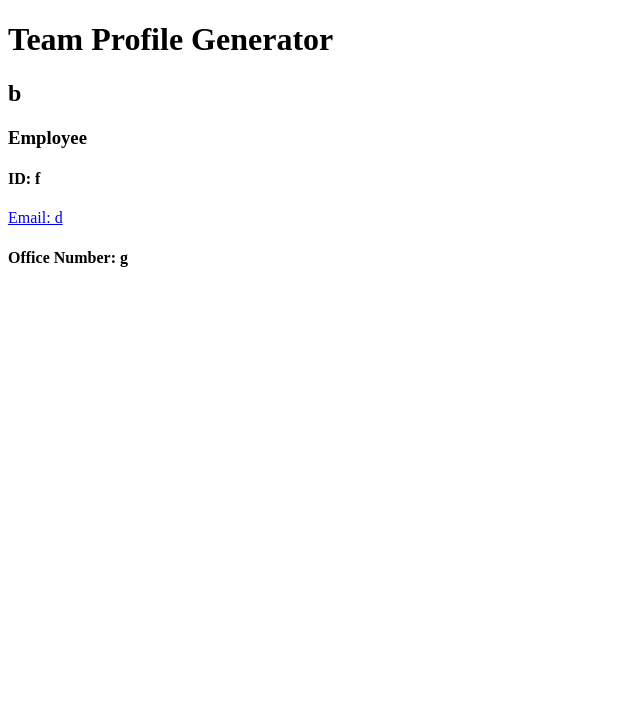
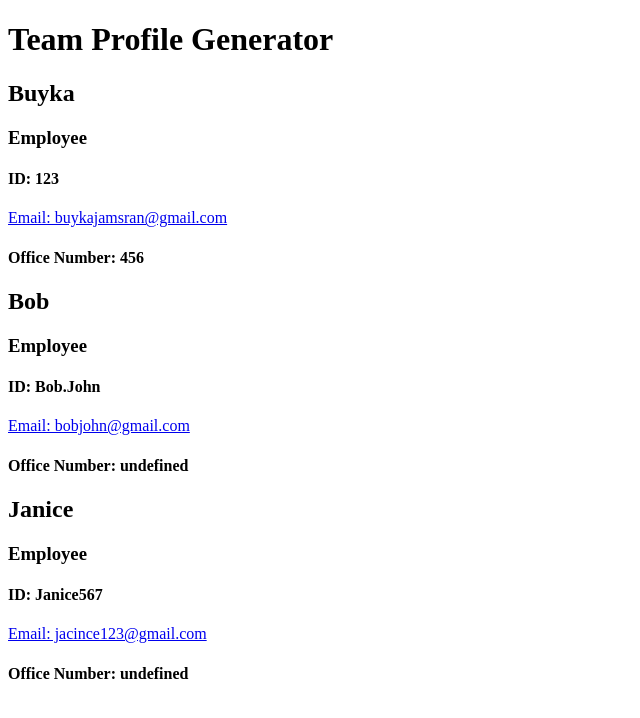
Before and after one commit to buykajamsran/Team-Profile-Generator, a website: page dist/index.html in a window 1280 px wide. Shown: the whole page, without its empty margins (0-640 px from the left). Drawn offline with Linux system fonts and the light colour scheme.

Commit message:
ReadME updated

```diff
--- a/dist/index.html
+++ b/dist/index.html
@@ -21,7 +21,7 @@
                     <div class='card-container'>
                         <div class='card-title-row'>
                             <div class='card-col-title'>
-                                <h2>b</h2>
+                                <h2>Buyka</h2>
                             </div>
                             <div class='card-col-title'>
                                 <h3>Employee</h3>
@@ -29,13 +29,57 @@
                         </div>
                         <div class='card-body-row'>
                             <div class='card-col-body'>
-                                <h4>ID: f</h4>
+                                <h4>ID: 123</h4>
                             </div>
                             <div class='card-col-body'>
-                                <a href='mailto:d'>Email: d</a>
+                                <a href='mailto:buykajamsran@gmail.com'>Email: buykajamsran@gmail.com</a>
                             </div>
                             <div class='card-col-body'>
-                                <h4>Office Number: g</h4>
+                                <h4>Office Number: 456</h4>
+                            </div>
+                        </div>
+                    </div>
+
+                    <div class='card-container'>
+                        <div class='card-title-row'>
+                            <div class='card-col-title'>
+                                <h2>Bob</h2>
+                            </div>
+                            <div class='card-col-title'>
+                                <h3>Employee</h3>
+                            </div>
+                        </div>
+                        <div class='card-body-row'>
+                            <div class='card-col-body'>
+                                <h4>ID: Bob.John</h4>
+                            </div>
+                            <div class='card-col-body'>
+                                <a href='mailto:bobjohn@gmail.com'>Email: bobjohn@gmail.com</a>
+                            </div>
+                            <div class='card-col-body'>
+                                <h4>Office Number: undefined</h4>
+                            </div>
+                        </div>
+                    </div>
+
+                    <div class='card-container'>
+                        <div class='card-title-row'>
+                            <div class='card-col-title'>
+                                <h2>Janice</h2>
+                            </div>
+                            <div class='card-col-title'>
+                                <h3>Employee</h3>
+                            </div>
+                        </div>
+                        <div class='card-body-row'>
+                            <div class='card-col-body'>
+                                <h4>ID: Janice567</h4>
+                            </div>
+                            <div class='card-col-body'>
+                                <a href='mailto:jacince123@gmail.com'>Email: jacince123@gmail.com</a>
+                            </div>
+                            <div class='card-col-body'>
+                                <h4>Office Number: undefined</h4>
                             </div>
                         </div>
                     </div>
```
Also changed, not shown: README.md.
